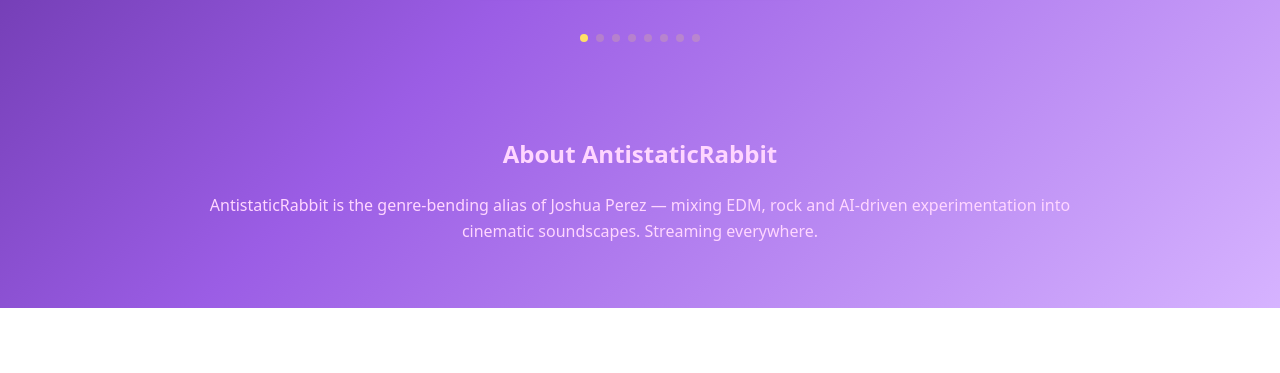
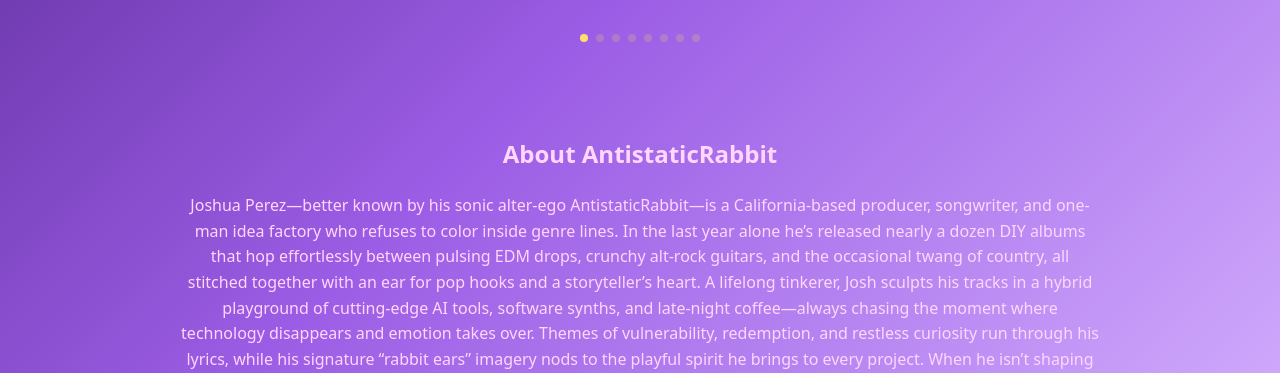
Before and after one commit to antistaticrabbit/JukeboxSite, a plain HTML site: page index.html in a window 1280 px wide. Shown: the part 579-952 px from the top of the page. Before the commit the page ends 887 px from the top, so only its background shows below. Drawn offline with nearby package versions, Linux system fonts and the light colour scheme.

Commit message:
About the artist update
About the artist update

```diff
--- a/index.html
+++ b/index.html
@@ -128,7 +128,11 @@
   <!-- About -->
   <section id="about" style="max-width:920px;margin:60px auto 24px;text-align:center;color:#ffd6ff;line-height:1.6;">
     <h2>About AntistaticRabbit</h2>
-    <p>AntistaticRabbit is the genre-bending alias of Joshua Perez — mixing EDM, rock and AI-driven experimentation into cinematic soundscapes. Streaming everywhere.</p>
+    <p>Joshua Perez—better known by his sonic alter-ego AntistaticRabbit—is a California-based producer, songwriter, and one-man idea factory who refuses to color inside genre lines. In the last year alone he’s released nearly a dozen DIY albums that hop effortlessly between pulsing EDM drops, crunchy alt-rock guitars, and the occasional twang of country, all stitched together with an ear for pop hooks and a storyteller’s heart.
+
+A lifelong tinkerer, Josh sculpts his tracks in a hybrid playground of cutting-edge AI tools, software synths, and late-night coffee—always chasing the moment where technology disappears and emotion takes over. Themes of vulnerability, redemption, and restless curiosity run through his lyrics, while his signature “rabbit ears” imagery nods to the playful spirit he brings to every project.
+
+When he isn’t shaping waveforms, you’ll find him troubleshooting PCs for his indie IT shop Cookies and Cache LLC, debating philosophy with his wife Sarah, or writing a book series inspired by his wife Sarah (Check out the "If Sarah goes..." series on Amazon!). For Josh, music isn’t just sound—it’s a perpetual experiment in connection, inviting listeners to jump down the rabbit hole and find a piece of their own story echoing back.</p>
   </section>
 
   <!-- Scripts -->
```
